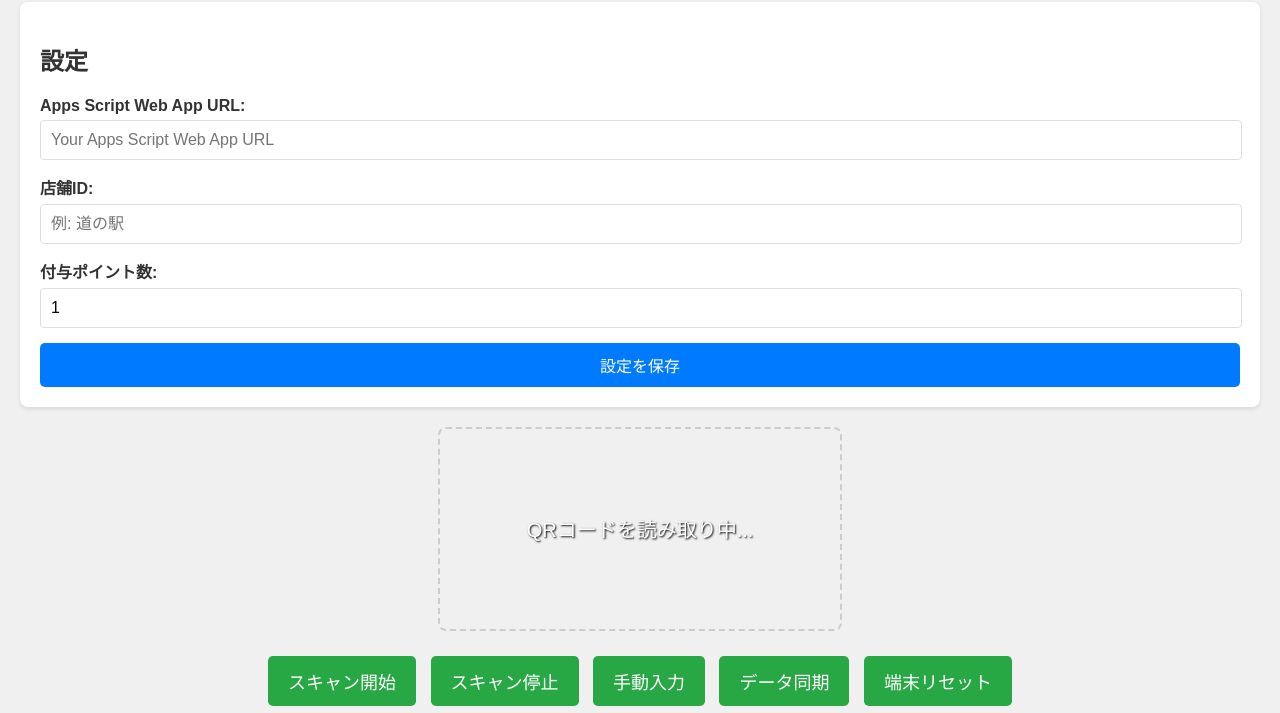
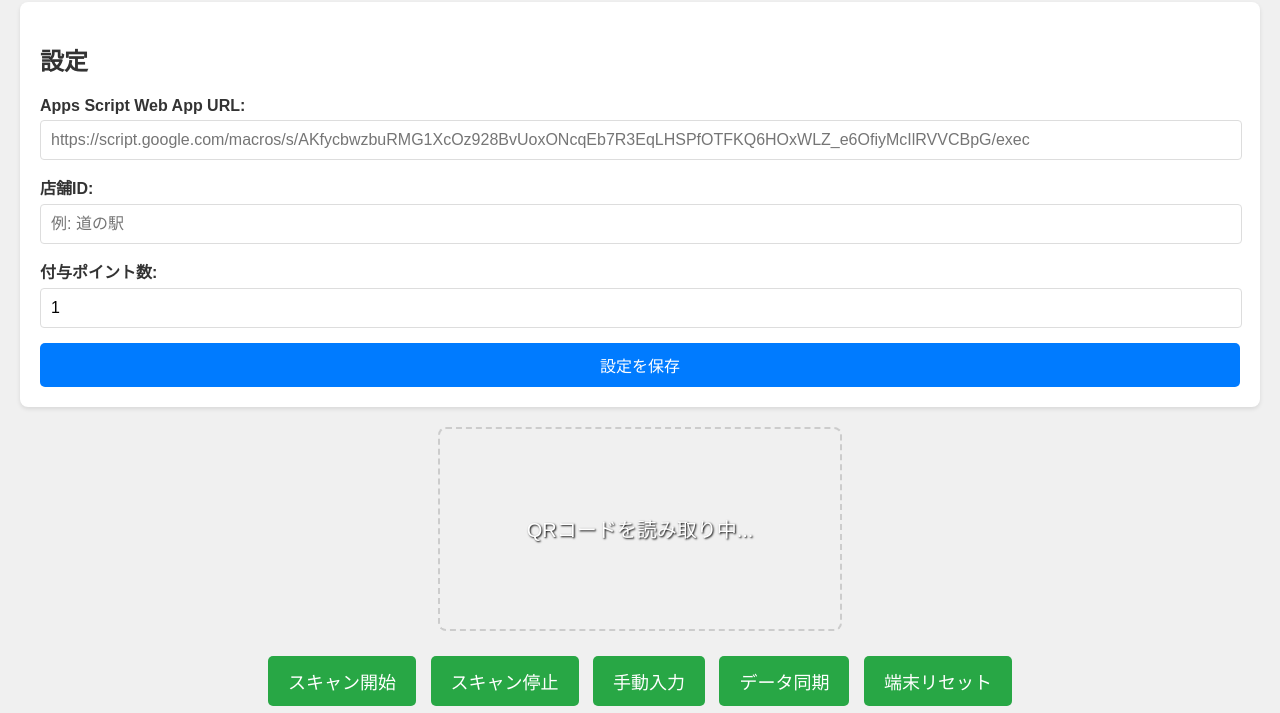
Before and after one commit to minamotokosuge/pointkosuge, a plain HTML site: page index.html in a window 1280 px wide. Shown: the part 87-800 px from the top of the page. Drawn offline with Linux system fonts and the light colour scheme.

Commit message:
Update index.html

```diff
--- a/index.html
+++ b/index.html
@@ -56,7 +56,7 @@
     <div id="settings">
         <h2>設定</h2>
         <label for="apps-script-url">Apps Script Web App URL:</label>
-        <input type="text" id="apps-script-url" placeholder="Your Apps Script Web App URL">
+        <input type="text" id="apps-script-url" placeholder="https://script.google.com/macros/s/AKfycbwzbuRMG1XcOz928BvUoxONcqEb7R3EqLHSPfOTFKQ6HOxWLZ_e6OfiyMcIlRVVCBpG/exec">
         <label for="store-id">店舗ID:</label>
         <input type="text" id="store-id" placeholder="例: 道の駅">
         <label for="point-value">付与ポイント数:</label>
```
